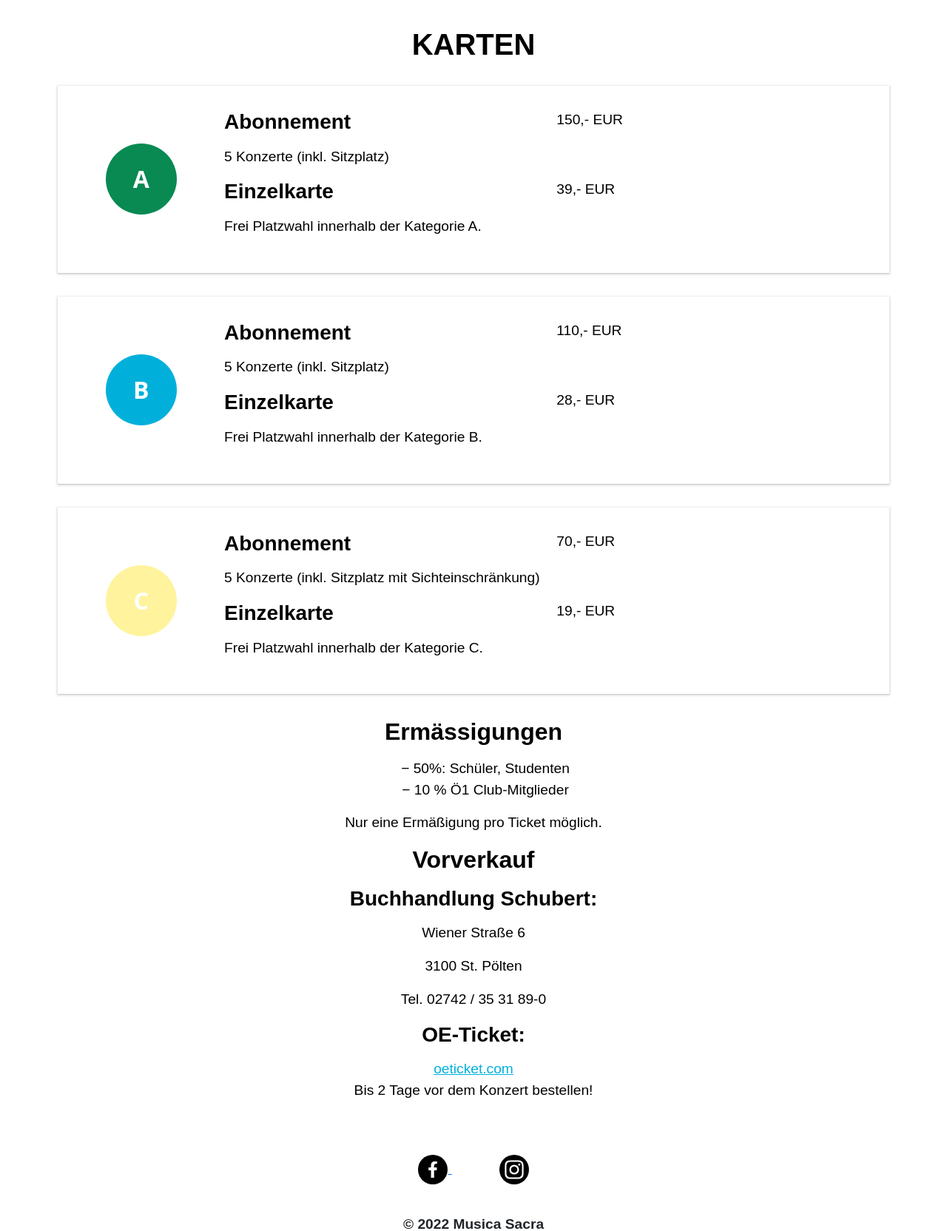
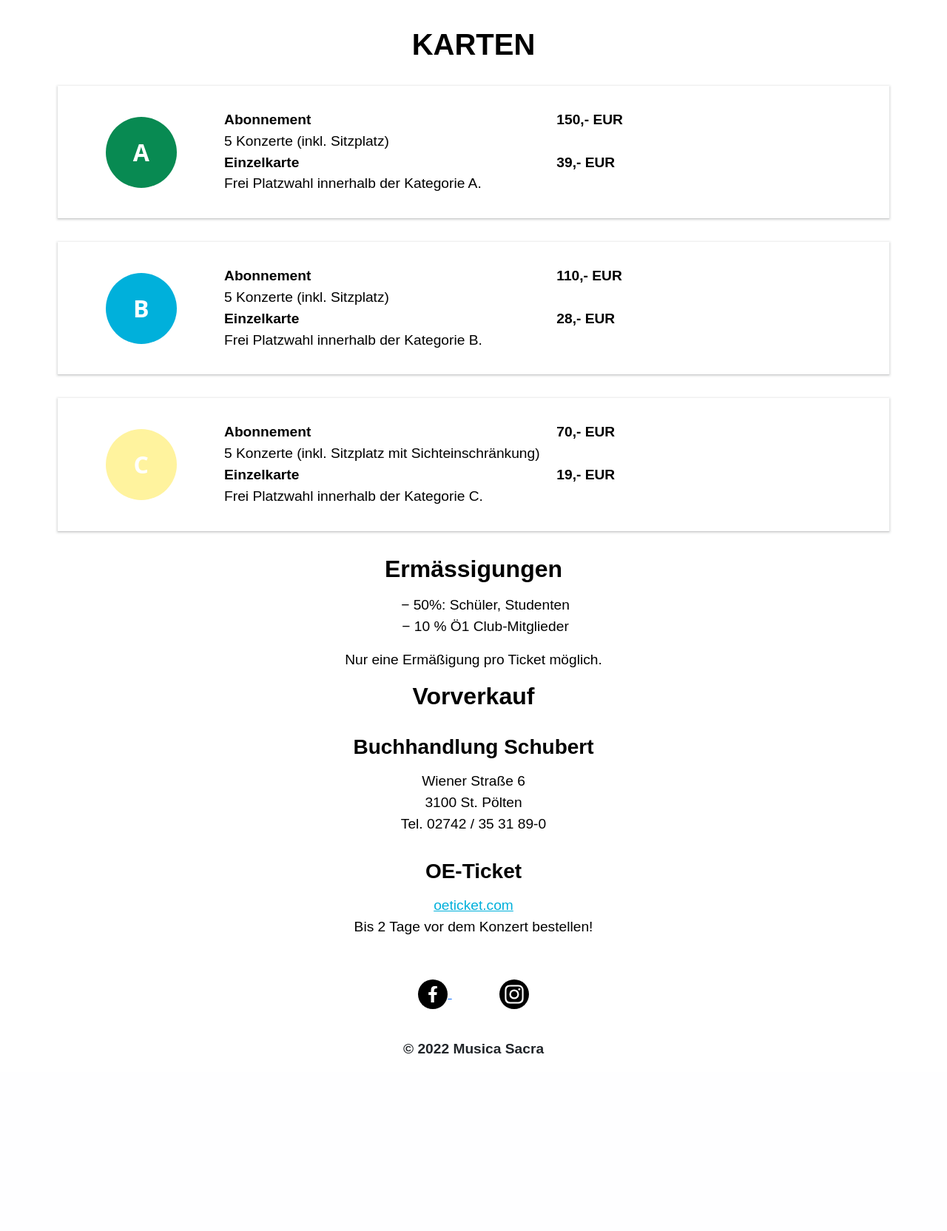
Before and after one commit to hybridpicker/musica_sacra, a Django app: page /karten/ in a window 1280 px wide. Shown: the part 188-1852 px from the top of the page at 74% size. After the commit the page ends 1612 px from the top, so only its background shows below. Run offline with Django 3.2, Linux system fonts and the light colour scheme; some web fonts are replaced.

Commit message:
programm view

```diff
--- a/static/css/sacra.css
+++ b/static/css/sacra.css
@@ -10,6 +10,9 @@ p, a, li, ul{
     font-style: normal;
     font-size: 1.2rem;
     list-style-type: none;
+}
+bold{
+    font-weight: bold;
 }
 main.musica-container a{
     color: #00b0db !important;
@@ -55,6 +58,9 @@ header ul.nav-pills{
     width: 10.2rem;
 }
 @media only screen and (max-width: 768px) {
+    #Logo_FMS:hover{
+        width: unset;
+    }
     #Logo_FMS{
         margin-left: unset;
     }
@@ -271,6 +277,7 @@ footer .copyright{
 }
 .prices-sacra-grid > div p{
     padding: 0;
+    margin: 0;
 }
 .prices-sacra-grid .circle{
     margin: auto;
@@ -324,3 +331,9 @@ footer .copyright{
     .single-price-section { grid-area: 4 / 4 / 5 / 5; }
     .single-price-desc { grid-area: 5 / 1 / 6 / 5;}
 }
+.sales p{
+    margin-bottom: 0;
+}
+.sales h3{
+    margin-top: 2rem;
+}
--- a/templates/home/prices.html
+++ b/templates/home/prices.html
@@ -34,11 +34,11 @@
     <div class="prices-circle-section">
         <div class="circle green">A</div>
     </div>
-    <div class="prices-abo-section"><h3>Abonnement</h3></div>
-    <div class="abo-price-section"><p>150,- EUR</p></div>
+    <div class="prices-abo-section"><p><bold>Abonnement</bold></p></div>
+    <div class="abo-price-section"><p><bold>150,- EUR</bold></p></div>
     <div class="abo-price-desc"><p>5 Konzerte (inkl. Sitzplatz)</p></div>
-    <div class="prices-single-section"><h3>Einzelkarte</h3></div>
-    <div class="single-price-section"><p>39,- EUR</p></div>
+    <div class="prices-single-section"><p><bold>Einzelkarte</bold></p></div>
+    <div class="single-price-section"><p><bold>39,- EUR</bold></p></div>
     <div class="single-price-desc"><p>Frei Platzwahl innerhalb der Kategorie A.</p></div>
 </div>
 
@@ -46,11 +46,11 @@
     <div class="prices-circle-section">
         <div class="circle blue">B</div>
     </div>
-    <div class="prices-abo-section"><h3>Abonnement</h3></div>
-    <div class="abo-price-section"><p>110,- EUR</p></div>
+    <div class="prices-abo-section"><p><bold>Abonnement</bold></p></div>
+    <div class="abo-price-section"><p><bold>110,- EUR</bold></p></div>
     <div class="abo-price-desc"><p>5 Konzerte (inkl. Sitzplatz)</p></div>
-    <div class="prices-single-section"><h3>Einzelkarte</h3></div>
-    <div class="single-price-section"><p>28,- EUR</p></div>
+    <div class="prices-single-section"><p><bold>Einzelkarte</bold></p></div>
+    <div class="single-price-section"><p><bold>28,- EUR</bold></p></div>
     <div class="single-price-desc"><p>Frei Platzwahl innerhalb der Kategorie B.</p></div>
 </div>
 
@@ -58,11 +58,11 @@
     <div class="prices-circle-section">
         <div class="circle yellow">C</div>
     </div>
-    <div class="prices-abo-section"><h3>Abonnement</h3></div>
-    <div class="abo-price-section"><p>70,- EUR</p></div>
+    <div class="prices-abo-section"><p><bold>Abonnement</bold></p></div>
+    <div class="abo-price-section"><p><bold>70,- EUR</bold></p></div>
     <div class="abo-price-desc"><p>5 Konzerte (inkl. Sitzplatz mit Sichteinschränkung)</p></div>
-    <div class="prices-single-section"><h3>Einzelkarte</h3></div>
-    <div class="single-price-section"><p>19,- EUR</p></div>
+    <div class="prices-single-section"><p><bold>Einzelkarte</bold></p></div>
+    <div class="single-price-section"><p><bold>19,- EUR</bold></p></div>
     <div class="single-price-desc"><p>Frei Platzwahl innerhalb der Kategorie C.</p></div>
 </div>
 
@@ -75,16 +75,17 @@
 
 <h2>Vorverkauf</h2>
 
-<h3>Buchhandlung Schubert:</h3>
+<div class="sales">
+    <h3>Buchhandlung Schubert</h3>
 
-<p>Wiener Straße 6</p>
-<p>3100 St. Pölten</p>
-<p>Tel. 02742 / 35 31 89-0</p>
+    <p>Wiener Straße 6</p>
+    <p>3100 St. Pölten</p>
+    <p>Tel. 02742 / 35 31 89-0</p>
 
-<h3>OE-Ticket:</h3>
-<a href="oeticket.com">oeticket.com</a>
-<p>Bis 2 Tage vor dem Konzert bestellen!</p>
-
+    <h3>OE-Ticket</h3>
+    <a href="https://www.oeticket.com/artist/festival-musica-sacra/" target="_blank">oeticket.com</a>
+    <p>Bis 2 Tage vor dem Konzert bestellen!</p>
+</div>
 {% endblock %}
 {% block footer %}
 
```
